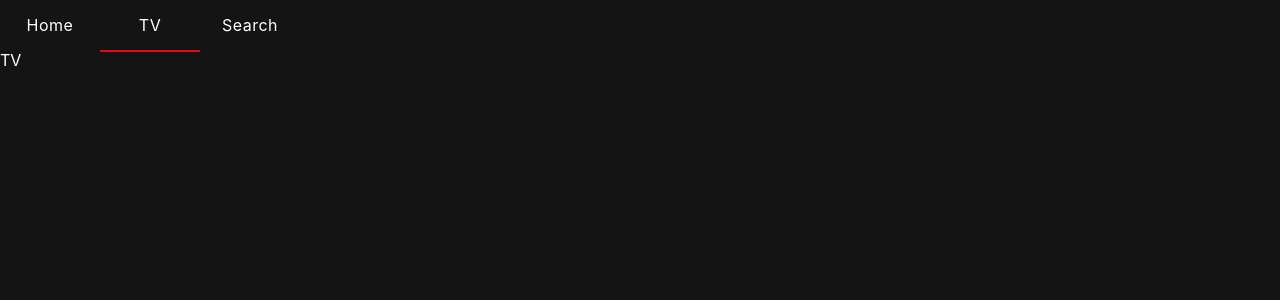
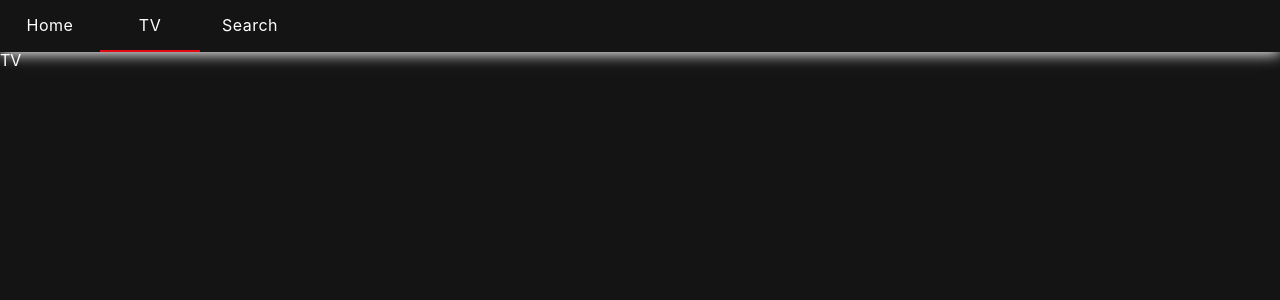
Before and after one commit to ro-ssang/nomflix, a React app: page /tv in a window 1280 px wide. Shown: the top 300 px of the page. Built offline with nearby package versions, Linux system fonts and the light colour scheme.

Commit message:
Design header component
HeaderWrapper
- left
- top
- background color
- box shadow
SLink
- border color

```diff
--- a/src/components/Header.jsx
+++ b/src/components/Header.jsx
@@ -4,6 +4,10 @@ import styled from 'styled-components';
 
 const HeaderWrapper = styled.header`
   position: sticky;
+  left: 0;
+  top: 0;
+  background-color: ${(props) => props.theme.$black};
+  box-shadow: 0 2px 14px ${(props) => props.theme.$lightBlack};
 `;
 const Navigation = styled.nav``;
 const NavList = styled.ul`
@@ -15,7 +19,7 @@ const NavItem = styled.li`
 const SLink = styled(Link)`
   display: inline-block;
   width: 100px;
-  border-bottom: 2px solid ${(props) => (props.$current ? props.theme.$red : props.theme.$black)};
+  border-bottom: 2px solid ${(props) => (props.$current ? props.theme.$red : 'inherit')};
   color: ${(props) => props.theme.$white};
   letter-spacing: 0.5px;
   line-height: 50px;
```
